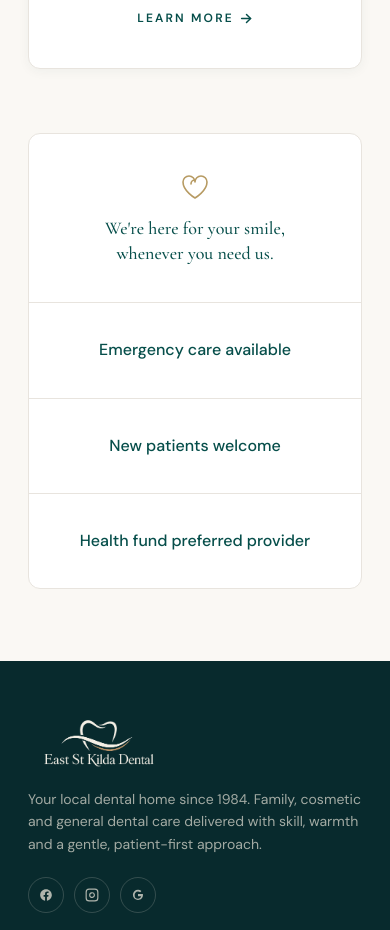
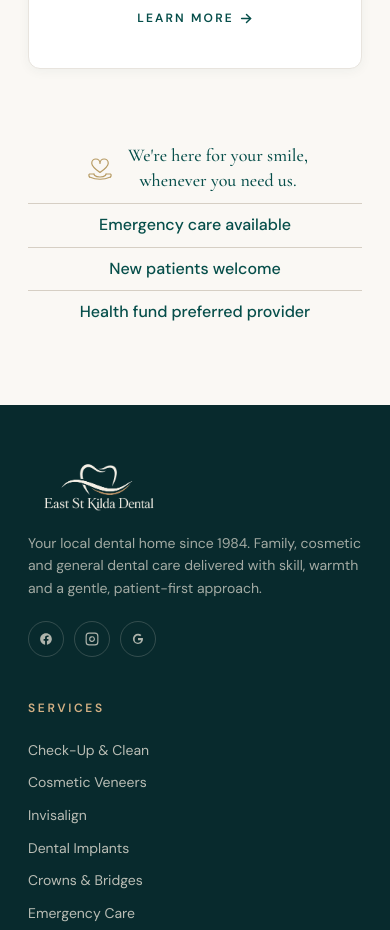
Before and after one commit to farhanj21/eskd-clinic, a Next.js app: page / in a window 390 px wide. Shown: the part 3340-4270 px from the top of the page. Built offline with nearby package versions, Linux system fonts and the light colour scheme.

Commit message:
services section fix

```diff
--- a/app/globals.css
+++ b/app/globals.css
@@ -711,20 +711,16 @@ section.section{
 .svc-trust{
   display:grid;
   grid-template-columns:repeat(4,1fr);
-  border:1px solid #E8E4DE;
-  border-radius:12px;
-  background:#fff;
-  overflow:hidden;
 }
 .svc-trust-item{
-  padding:36px 32px;
-  display:flex;flex-direction:column;
+  padding:10px 24px;
+  display:flex;flex-direction:row;
   align-items:center;justify-content:center;
   text-align:center;
-  gap:14px;
+  gap:10px;
 }
 .svc-trust-item+.svc-trust-item{
-  border-left:1px solid #E8E4DE;
+  border-left:1px solid #D6CFC4;
 }
 .svc-trust-icon{display:flex;align-items:center;justify-content:center;}
 .svc-trust-heading{
@@ -746,17 +742,16 @@ section.section{
 @media(max-width:1100px){
   .svc-overview-grid{grid-template-columns:repeat(3,1fr);}
   .svc-trust{grid-template-columns:repeat(2,1fr);}
-  .svc-trust-item:nth-child(3){border-left:1px solid #E8E4DE;}
-  .svc-trust-item:nth-child(2){border-left:1px solid #E8E4DE;}
-  .svc-trust-item:nth-child(3){border-top:1px solid #E8E4DE;}
-  .svc-trust-item:nth-child(4){border-top:1px solid #E8E4DE;}
+  .svc-trust-item:nth-child(3){border-left:none;}
+  .svc-trust-item:nth-child(3){border-top:1px solid #D6CFC4;}
+  .svc-trust-item:nth-child(4){border-top:1px solid #D6CFC4;}
 }
 @media(max-width:700px){
   .svc-overview{padding:72px 0;}
   .svc-overview-head{margin-bottom:48px;}
   .svc-overview-grid{grid-template-columns:1fr;gap:16px;}
   .svc-trust{grid-template-columns:1fr;}
-  .svc-trust-item+.svc-trust-item{border-left:none;border-top:1px solid #E8E4DE;}
+  .svc-trust-item+.svc-trust-item{border-left:none;border-top:1px solid #D6CFC4;}
 }
 
 /* ---------- Welcome / Intro ---------- */
--- a/components/ServicesOverview.tsx
+++ b/components/ServicesOverview.tsx
@@ -60,9 +60,14 @@ const services = [
 const trustItems = [
   {
     icon: (
-      <svg viewBox="0 0 32 32" fill="none" stroke="#B79B63" strokeWidth="1.6" strokeLinecap="round" strokeLinejoin="round" width="32" height="32">
-        <path d="M16 28s-12-7-12-16a6 6 0 0 1 12 0 6 6 0 0 1 12 0c0 9-12 16-12 16z" />
-        <path d="M12 14c0-2.2 1.8-4 4-4" />
+      <svg viewBox="0 0 48 48" fill="none" stroke="#B79B63" strokeWidth="1.6" strokeLinecap="round" strokeLinejoin="round" width="36" height="36">
+        {/* Heart */}
+        <path d="M24 18C24 14.5 21.5 12 18.5 12C15.5 12 13 14.5 13 17.5C13 22 24 30 24 30C24 30 35 22 35 17.5C35 14.5 32.5 12 29.5 12C26.5 12 24 14.5 24 18Z" />
+        {/* Cupped hands offering */}
+        <path d="M10 36C10 36 8 33 10 32L16 32" />
+        <path d="M38 36C38 36 40 33 38 32L32 32" />
+        <path d="M16 32C16 32 16 36 24 36C32 36 32 32 32 32" />
+        <path d="M10 36Q24 42 38 36" />
       </svg>
     ),
     heading: "We're here for your smile,",
```
